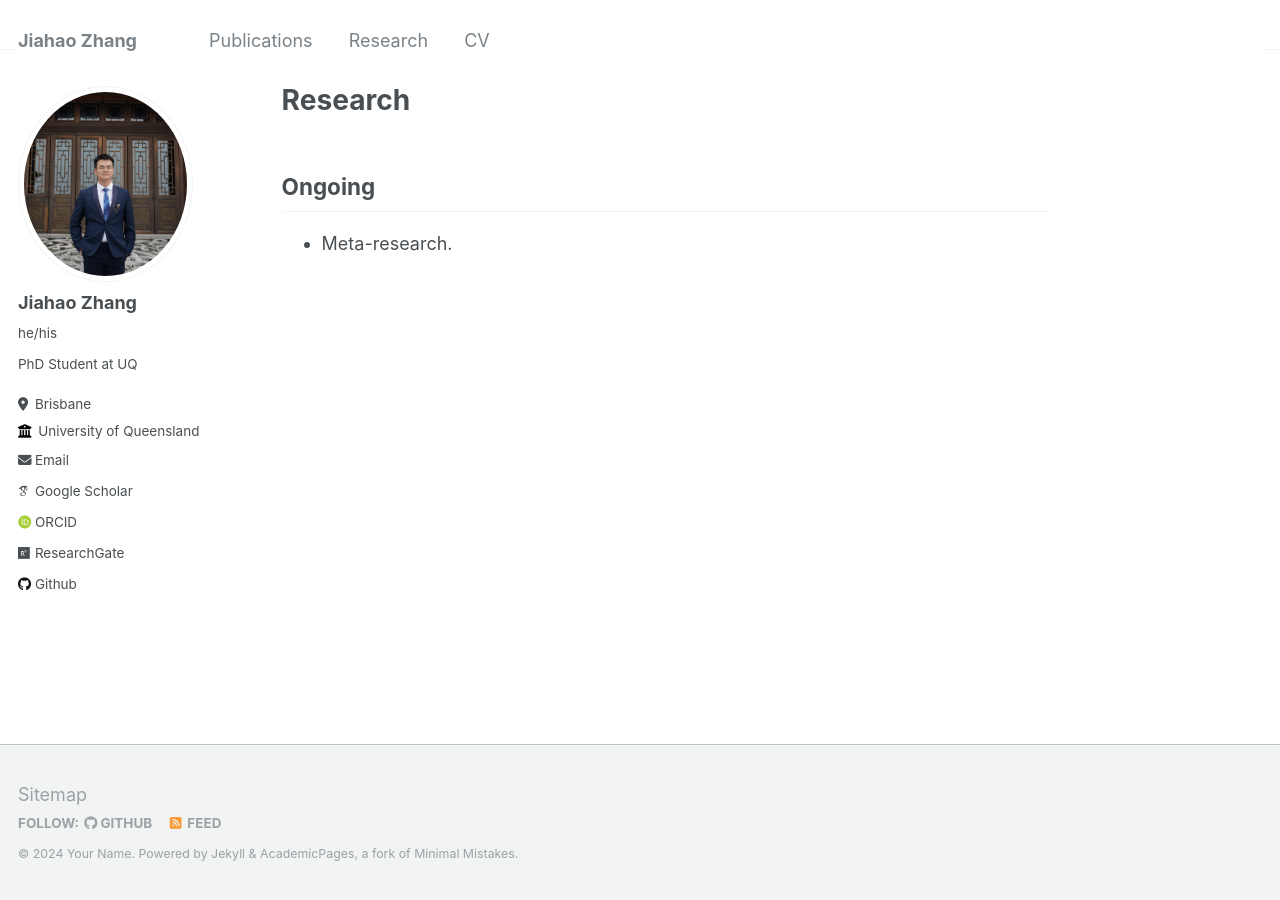
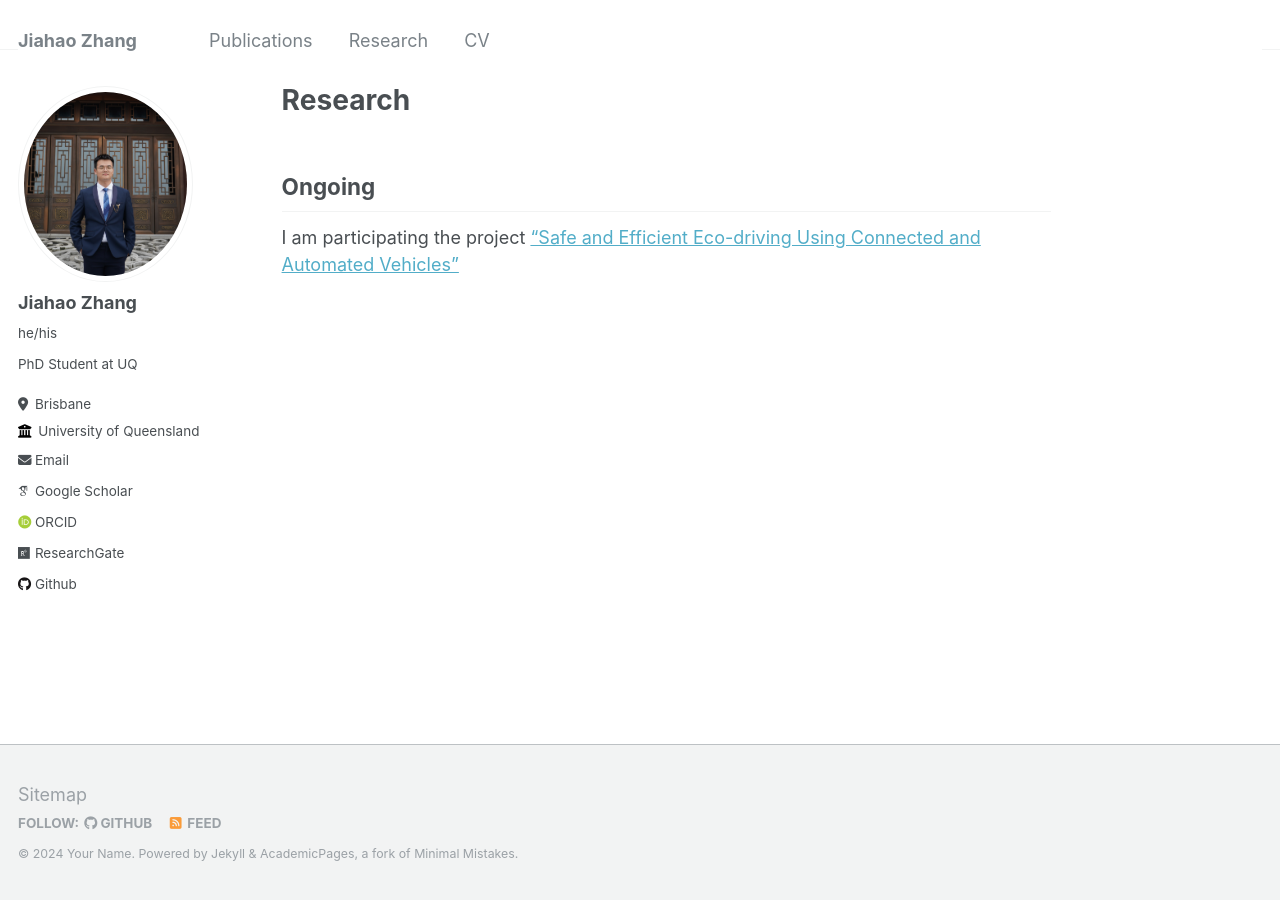
Before and after one commit to zhangjiahao2024/zhangjiahao2024.github.io, a Jekyll site: the page built from _pages/research.md, in a window 1280 px wide. Built offline with Jekyll 4.4.1, drawn with Linux system fonts in a browser that asks for light colours; some web fonts are replaced.

Commit message:
Update research.md

```diff
--- a/_pages/research.md
+++ b/_pages/research.md
@@ -7,4 +7,4 @@ author_profile: true
 Ongoing
 -----------
 
-* Meta-research.
+I am participating the project ["Safe and Efficient Eco-driving Using Connected and Automated Vehicles"](https://zuduozheng.github.io/CAV4Eco-Driving/)
```
